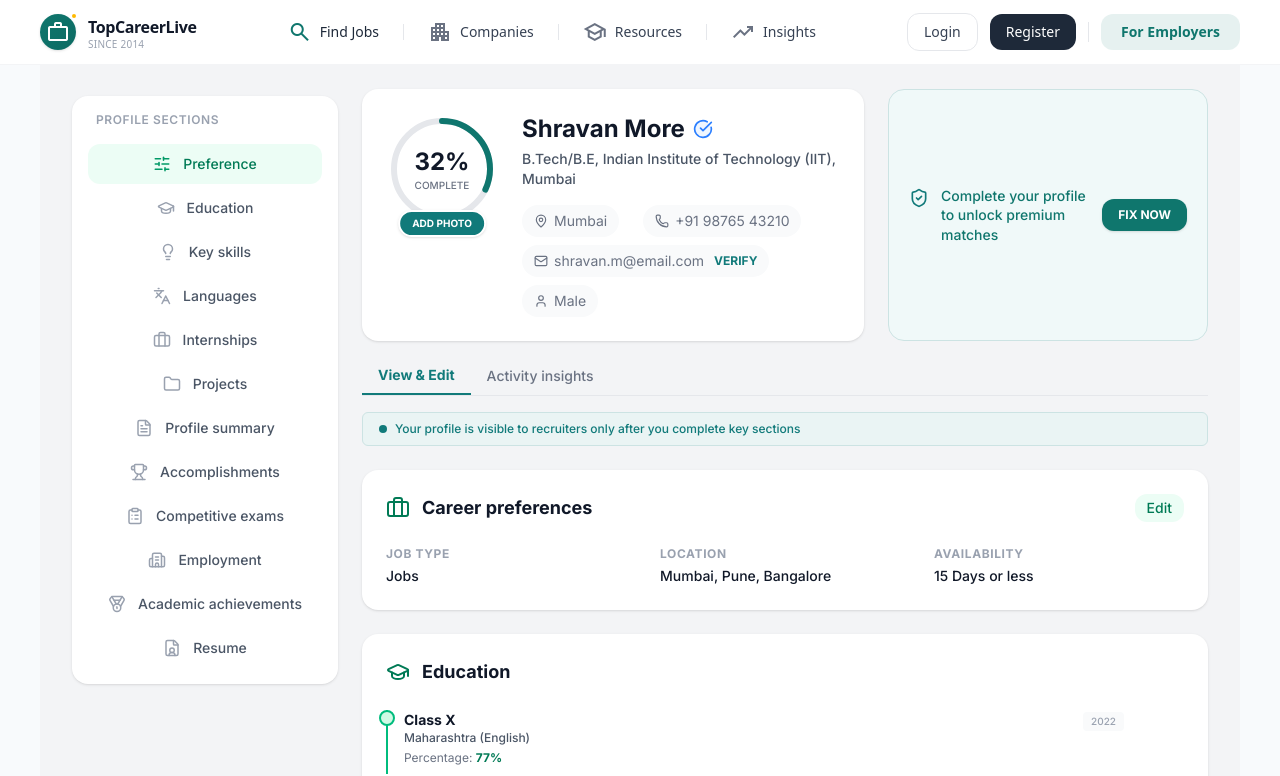
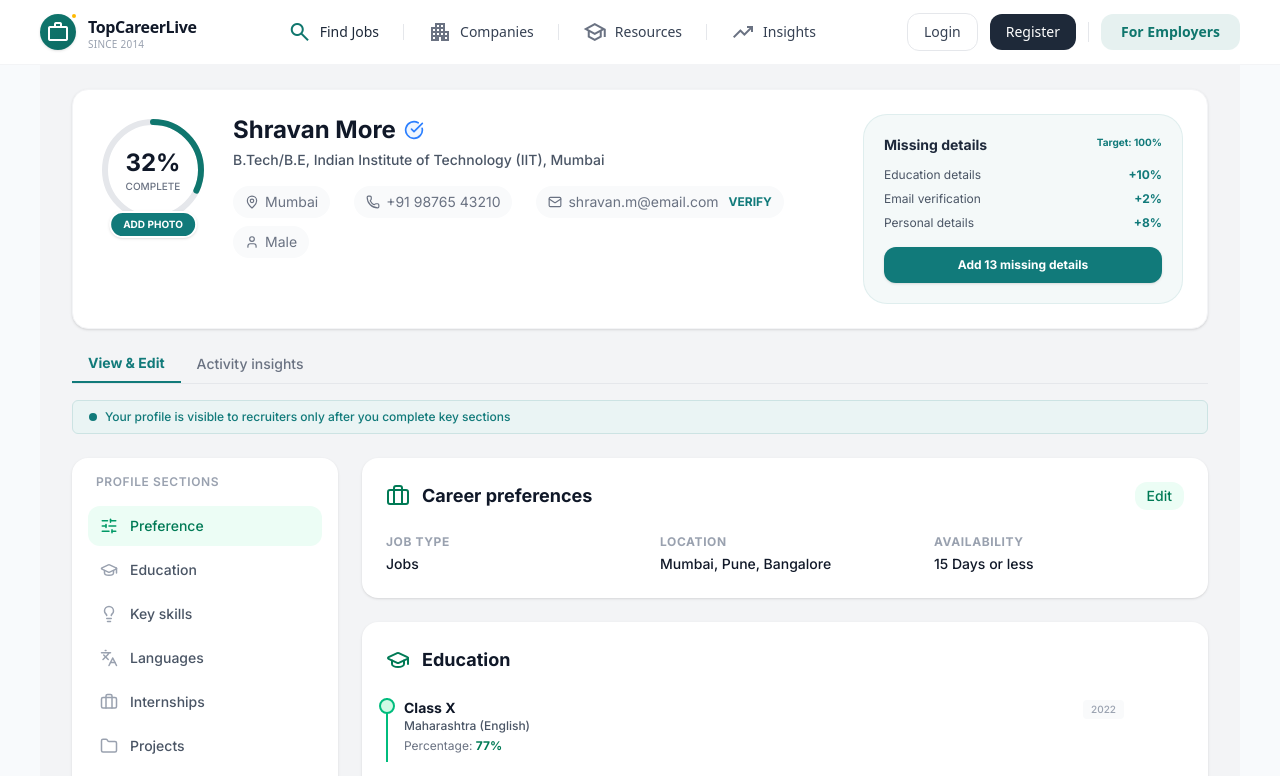
Before and after one commit to TestriqQA-Lab/tcl-1.0, a Next.js app: page /user-profile in a window 1280 px wide. Shown: the top 776 px of the page. Built offline with nearby package versions, Linux system fonts and the light colour scheme; no server answers.

Commit message:
enhanced the UI design layout of the user-profile

```diff
--- a/src/app/user-profile/page.tsx
+++ b/src/app/user-profile/page.tsx
@@ -18,29 +18,34 @@ import Employment from '../../components/user-profile/sections/Employment';
 import AcademicAchievements from '../../components/user-profile/sections/AcademicAchievements';
 import Resume from '../../components/user-profile/sections/Resume';
 
-// We will add more sections as we build them
-const ProfileContent = () => {
-    return (
+// Header Section containing Profile Card, Tabs, and Visibility Strip
+const ProfileHeaderSection = () => (
     <>
         <ProfileHeader />
 
-            {/* Mobile Sidebar Navigation */}
-            <div className="lg:hidden sticky top-[64px] z-30 bg-[#f3f4f6] pb-2 -mx-4 px-4 sm:mx-0 sm:px-0">
-                <Sidebar />
-            </div>
-
-            {/* View & Edit Tab Strip */}
-            <div className="flex border-b border-gray-200 mb-4">
+        {/* View & Edit Tab Strip - Sticky on Mobile if needed, but here part of header flow */}
+        <div className="flex border-b border-gray-200 mb-4 bg-white/50 backdrop-blur-sm -mx-4 px-4 sm:mx-0 sm:px-0 lg:bg-transparent lg:backdrop-blur-none">
             <button className="text-[#117a7a] border-b-2 border-[#117a7a] pb-2 text-sm font-bold px-4">View & Edit</button>
             <button className="text-gray-500 hover:text-gray-700 pb-2 text-sm font-medium px-4">Activity insights</button>
         </div>
 
         {/* Visibility Note */}
         <div className="bg-[#eaf4f4] text-[#117a7a] text-xs font-medium py-2 px-4 rounded-md flex items-center gap-2 mb-6 border border-[#cce3e3]">
-                <div className="w-2 h-2 rounded-full bg-[#117a7a]"></div>
+            <div className="w-2 h-2 rounded-full bg-[#117a7a] shrink-0"></div>
             Your profile is visible to recruiters only after you complete key sections
         </div>
 
+        {/* Mobile Sidebar Navigation - Injected here for Mobile Flow Only */}
+        <div className="lg:hidden sticky top-[64px] z-30 bg-[#f3f4f6] pb-2 -mx-4 px-4 sm:mx-0 sm:px-0">
+            <Sidebar />
+        </div>
+    </>
+);
+
+// Main Content Section (Grid Right Column)
+const ProfileMainContent = () => {
+    return (
+        <>
             <CareerPreferences />
             <Education />
             <KeySkills />
@@ -74,8 +79,9 @@ const ProfileContent = () => {
 export default function UserProfilePage() {
     return (
         <UserProfileLayout
+            header={<ProfileHeaderSection />}
             sidebar={<Sidebar />}
-            content={<ProfileContent />}
+            content={<ProfileMainContent />}
         />
     );
 }
--- a/src/components/layout/Footer.tsx
+++ b/src/components/layout/Footer.tsx
@@ -1,15 +1,20 @@
+"use client";
+
 import Link from "next/link";
 import { Session } from "next-auth";
+import { usePathname } from "next/navigation";
+import { MobileBottomNav } from "./MobileBottomNav";
 
 interface FooterProps {
     session?: Session | null;
 }
 
 export function Footer({ session }: FooterProps) {
+    const pathname = usePathname();
     const isLoggedIn = !!session?.user;
 
     return (
-        <footer className={`hidden lg:block bg-[#1a1f2e] text-gray-300 mt-20 ${isLoggedIn ? "pb-16 lg:pb-0" : ""}`}>
+        <footer className={`bg-[#1a1f2e] text-gray-300 mt-20 ${isLoggedIn ? "pb-0 lg:pb-0" : ""} ${pathname === '/user-profile' ? 'pb-16' : ''}`}>
             {/* Main Footer Content */}
             <div className="max-w-7xl mx-auto px-6 lg:px-10 py-16">
                 <div className="grid grid-cols-2 md:grid-cols-3 lg:grid-cols-5 gap-10 lg:gap-12">
@@ -102,6 +107,9 @@ export function Footer({ session }: FooterProps) {
                     </div>
                 </div>
             </div>
+
+            {/* Mobile Bottom Navigation - Only on User Profile, at the very end */}
+            {pathname === '/user-profile' && <MobileBottomNav />}
         </footer>
     );
 }
--- a/src/components/layout/LoggedInNavbar.tsx
+++ b/src/components/layout/LoggedInNavbar.tsx
@@ -129,9 +129,6 @@ export const LoggedInNavbar = ({ session, onLogout }: LoggedInNavbarProps) => {
                     </div>
                 )}
             </header>
-
-            {/* Mobile Bottom Navigation */}
-            <MobileBottomNav />
         </>
     );
 };
--- a/src/components/layout/MobileBottomNav.tsx
+++ b/src/components/layout/MobileBottomNav.tsx
@@ -17,7 +17,7 @@ export const MobileBottomNav = () => {
     ];
 
     return (
-        <div className="lg:hidden fixed bottom-0 left-0 right-0 bg-white border-t border-gray-200 h-16 flex items-center justify-around z-50 text-[10px] font-bold">
+        <div className="lg:hidden fixed bottom-0 left-0 right-0 bg-white border-t border-gray-200 h-16 flex items-center justify-around z-50 text-[10px] font-bold shadow-md">
             {navItems.map((item) => {
                 const isActive = pathname === item.href;
                 return (
--- a/src/components/user-profile/ProfileHeader.tsx
+++ b/src/components/user-profile/ProfileHeader.tsx
@@ -3,9 +3,9 @@ import { Mail, Phone, MapPin, CheckCircle, ShieldCheck, User } from 'lucide-reac
 
 const ProfileHeader = () => {
     return (
-        <div className="flex flex-col xl:flex-row gap-6 mb-6">
-            {/* User Info Card */}
-            <div className="flex-1 bg-white rounded-2xl p-6 shadow-sm relative overflow-hidden flex flex-col md:flex-row items-center md:items-start gap-6">
+        <div className="bg-white rounded-2xl p-6 shadow-sm border border-gray-100 flex flex-col xl:flex-row gap-6 mb-6">
+            {/* User Info Section */}
+            <div className="flex-1 relative overflow-hidden flex flex-col md:flex-row items-center md:items-start gap-6">
                 <div className="relative shrink-0">
                     <div className="w-28 h-28 relative">
                         <svg className="w-full h-full transform -rotate-90">
@@ -68,17 +68,42 @@ const ProfileHeader = () => {
                             Male
                         </div>
                     </div>
-
-                    {/* Visibility Note Section embedded in card if needed, or separate.
-                   Design shows it as a strip below nav.
-                   Actually in the image 'desktop.png', the "View & Edit | Activity insights" tab is below this.
-                   And "Your profile is visible..." is a green strip below that.
-               */}
                 </div>
             </div>
 
-            {/* Missing Details Card - Styled as 'Fix Now' */}
-            <div className="w-full xl:w-[320px] shrink-0 bg-[#f0f9f9] rounded-2xl p-5 border border-[#cce3e3] flex items-center justify-between gap-4">
+            {/* Desktop: Missing Details Section (No longer a separate card, but a section within the header) */}
+            <div className="hidden xl:block w-[320px] shrink-0 bg-[#eaf4f4]/50 rounded-xl p-5 border border-[#cce3e3]/50">
+                <div className="flex justify-between items-start mb-3">
+                    <div>
+                        <h3 className="text-sm font-bold text-[#1e293b]">Missing details</h3>
+                    </div>
+                    <span className="text-[10px] font-bold text-[#117a7a]">
+                        Target: 100%
+                    </span>
+                </div>
+
+                <div className="space-y-2 mb-4">
+                    <div className="flex justify-between items-center text-xs">
+                        <span className="text-gray-600">Education details</span>
+                        <span className="text-[#117a7a] font-bold">+10%</span>
+                    </div>
+                    <div className="flex justify-between items-center text-xs">
+                        <span className="text-gray-600">Email verification</span>
+                        <span className="text-[#117a7a] font-bold">+2%</span>
+                    </div>
+                    <div className="flex justify-between items-center text-xs">
+                        <span className="text-gray-600">Personal details</span>
+                        <span className="text-[#117a7a] font-bold">+8%</span>
+                    </div>
+                </div>
+
+                <button className="w-full bg-[#117a7a] hover:bg-[#0e6666] text-white text-xs font-bold py-2.5 rounded-lg transition-colors shadow-sm">
+                    Add 13 missing details
+                </button>
+            </div>
+
+            {/* Mobile/Tablet: Fix Now Card */}
+            <div className="xl:hidden w-full shrink-0 bg-[#f0f9f9] rounded-2xl p-5 border border-[#cce3e3] flex items-center justify-between gap-4">
                 <div className="flex items-start gap-3">
                     <div className="text-[#117a7a] mt-0.5">
                         <ShieldCheck className="w-5 h-5" />
--- a/src/components/user-profile/Sidebar.tsx
+++ b/src/components/user-profile/Sidebar.tsx
@@ -75,7 +75,7 @@ const Sidebar = () => {
                         <button
                             key={section.id}
                             onClick={() => scrollToSection(section.id)}
-                            className={`flex items-center justify-center gap-2 lg:gap-3 px-5 py-2 lg:px-3 lg:py-2.5 text-sm lg:text-sm font-medium rounded-full lg:rounded-lg transition-all duration-200 whitespace-nowrap shadow-sm lg:shadow-none
+                            className={`flex items-center gap-2 lg:gap-3 px-5 py-2 lg:px-3 lg:py-2.5 text-sm lg:text-sm font-medium rounded-full lg:rounded-lg transition-all duration-200 whitespace-nowrap shadow-sm lg:shadow-none
                                 ${isActive
                                     ? 'bg-[#0f766d] text-white lg:bg-emerald-50 lg:text-emerald-700 lg:ring-0'
                                     : 'bg-white text-gray-600 border border-gray-200 lg:border-0 lg:bg-transparent lg:hover:bg-gray-50 lg:hover:text-gray-900'
--- a/src/components/user-profile/UserProfileLayout.tsx
+++ b/src/components/user-profile/UserProfileLayout.tsx
@@ -1,19 +1,22 @@
 import React from 'react';
 
+
 interface UserProfileLayoutProps {
+    header?: React.ReactNode;
     sidebar: React.ReactNode;
     content: React.ReactNode;
 }
 
 const UserProfileLayout: React.FC<UserProfileLayoutProps> = ({
+    header,
     sidebar,
     content,
 }) => {
     return (
         <div className="bg-[#f3f4f6] min-h-screen pb-24 lg:pb-10 font-sans">
             <div className="max-w-[1440px] mx-auto px-4 sm:px-6 lg:px-8 py-6">
+                {header && <div className="mb-6">{header}</div>}
                 <div className="grid grid-cols-1 lg:grid-cols-12 gap-6">
-                    {/* Left Sidebar - 3 cols (25%) */}
                     {/* Left Sidebar - 3 cols (25%) */}
                     <div className="hidden lg:block lg:col-span-3">
                         <div className="sticky top-24 z-30">
```
Lines whose indentation alone changed are shown as unchanged.
